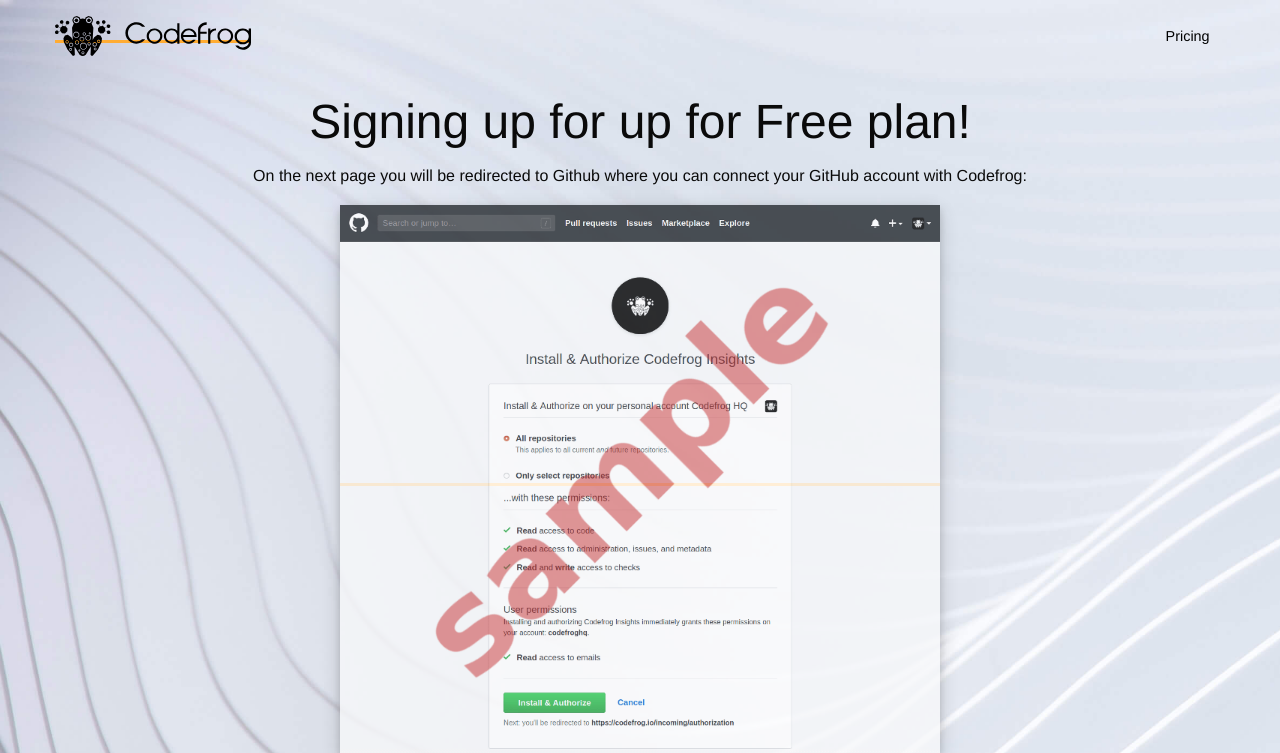
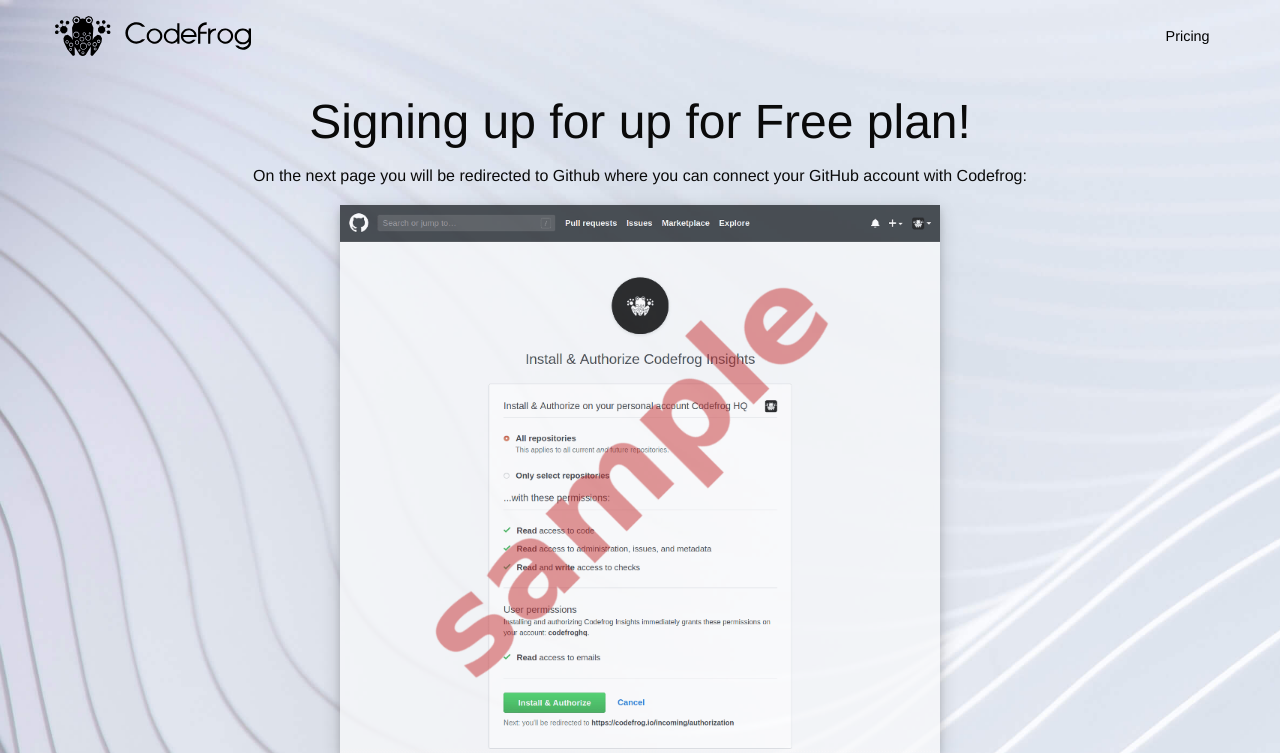
Before and after one commit to antonpirker/codefrog, a Django app: page /connect-github in a window 1280 px wide. Shown: the top 753 px of the page. Run offline with Django 3.2, Linux system fonts and the light colour scheme; data comes from the database, SQL or seed files in the repository; parts of the project's set-up code (start-up, migrations or seed data) failed here and were passed over; some libraries are stand-ins or nearby versions.

Commit message:
Fixed URL for Github APP and some minor CSS fix.

```diff
--- /dev/null
+++ b/codefrog/core/context_processors.py
@@ -0,0 +1,6 @@
+from django.conf import settings as django_settings
+
+def settings(request):
+    return {
+        'LIVE_SYSTEM': django_settings.LIVE_SYSTEM,
+    }
--- a/codefrog/core/static/website/css/website.css
+++ b/codefrog/core/static/website/css/website.css
@@ -44,6 +44,16 @@
     color: #000;
     box-shadow: inset 0 -15px 0 -1px #ffac33;
 }
+
+a.plain {
+    color: #000;
+    box-shadow: none;
+}
+a.plain:hover, a.plain:focus {
+    color: #000;
+    box-shadow: none;
+}
+
 /*
     Sections
  */
--- a/codefrog/core/templates/website/connect_github.html
+++ b/codefrog/core/templates/website/connect_github.html
@@ -3,7 +3,7 @@
 {% load static %}
 
 {% block header_left %}
-    <a href="{% url 'index' %}">
+    <a href="{% url 'index' %}" class="plain">
         <img class="logo" src="{% static "images/codefrog-logo-black-transparent.svg" %}">
     </a>
 {% endblock header_left %}
@@ -15,12 +15,12 @@
             <p>
                 On the next page you will be redirected to Github where you can connect your GitHub account with Codefrog:
             </p>
-             <a href="https://github.com/apps/codefrog-insights/installations/new?state={{ plan }}">
+             <a href="https://github.com/apps/codefrog-insights{% if not LIVE_SYSTEM %}-dev{% endif %}/installations/new?state={{ plan }}" class="plain">
                 <img class="shadow" style="width: 600px; opacity: 80%;" src="{% static 'images/github-connect-screenshot.png' %}" />
              </a>
         </div>
         <div class="large-12 cell text-center">
-            <a href="https://github.com/apps/codefrog-insights/installations/new?state={{ plan }}"
+            <a href="https://github.com/apps/codefrog-insights{% if not LIVE_SYSTEM %}-dev{% endif %}/installations/new?state={{ plan }}"
                class="button primary">
                 {% if plan == 'free' %}
                     Start Free plan.
--- a/codefrog/settings.py
+++ b/codefrog/settings.py
@@ -14,6 +14,8 @@
 SECRET_KEY = get_env(env.str, 'SECRET_KEY')
 
 DEBUG = get_env(env.bool, 'DEBUG', default=True)
+
+LIVE_SYSTEM = get_env(env.bool, 'LIVE_SYSTEM', default=False)
 
 ALLOWED_HOSTS = get_env(env.list, 'ALLOWED_HOSTS', default=['localhost:8000', 'localhost'])
 
@@ -64,6 +66,7 @@
                 'django.template.context_processors.request',
                 'django.contrib.auth.context_processors.auth',
                 'django.contrib.messages.context_processors.messages',
+                'core.context_processors.settings',
             ],
         },
     },
```
